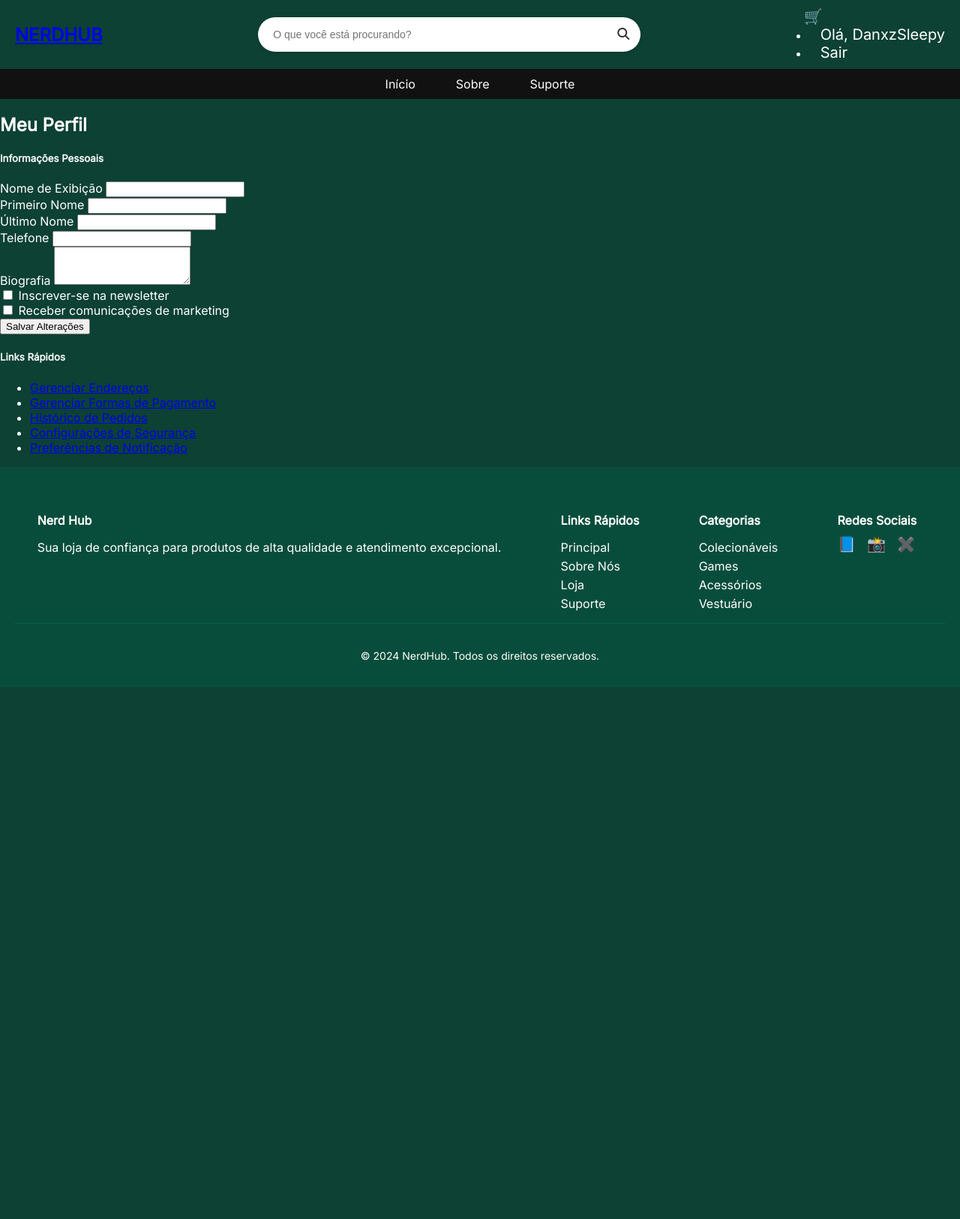
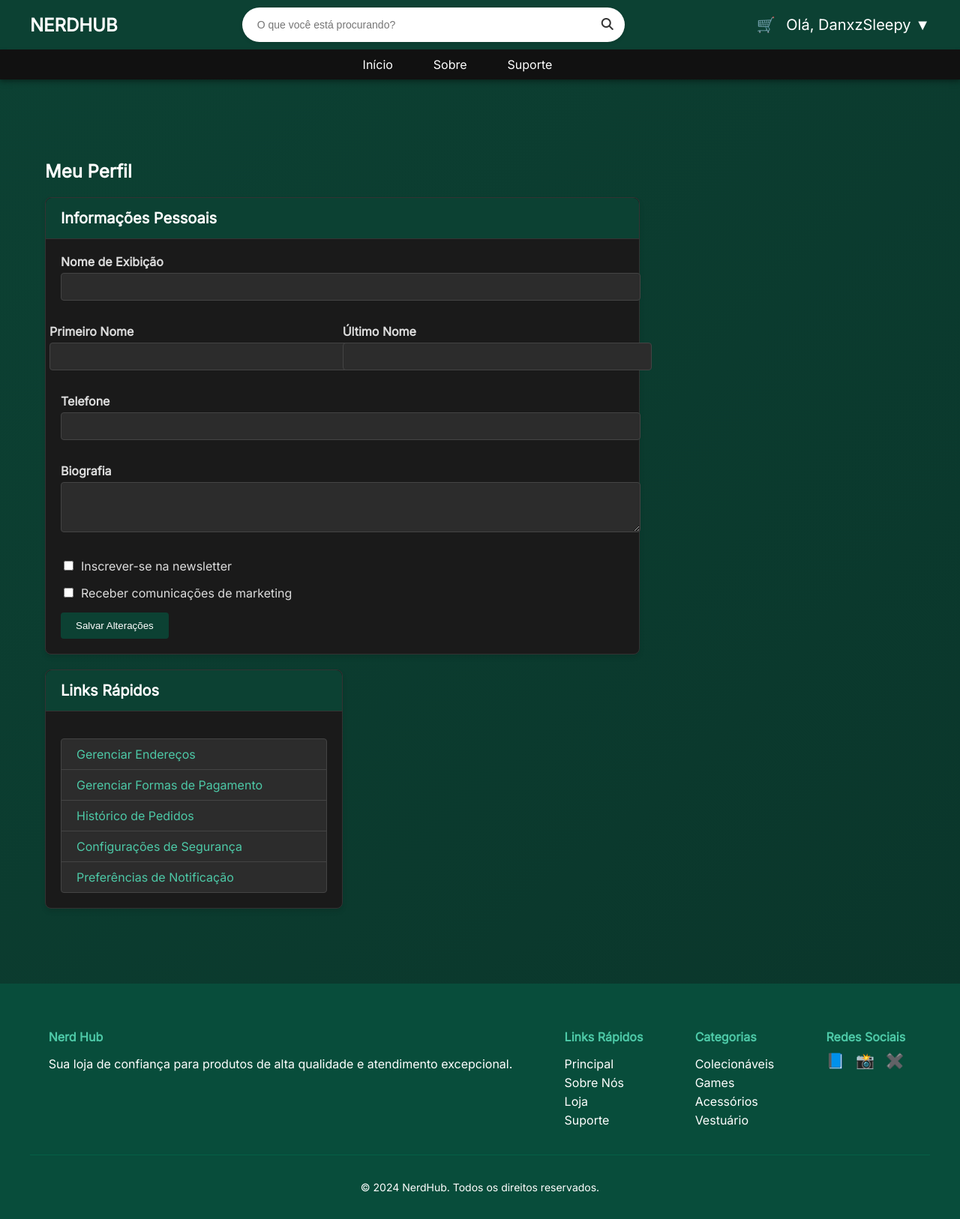
Before and after one commit to DanxzSleepy/UC12_Projeto_NerdHub.1, a Django app: page /usuario/perfil/ in a window 1280 px wide. Shown: the whole page at 75% size. Before the commit the page ends 881 px from the top, so only its background shows below. Run offline with Django 5.2, Linux system fonts and the light colour scheme; a user stored in the database is signed in; data comes from the database, SQL or seed files in the repository; both versions use the stored data as it was after the commit; data that the repository does not hold is empty.

Commit message:
Add profile CSS and enhance layout and navigation
Introduced a new style_perfil.css for user profile and address pages, applying it to relevant templates. Improved overall site styling in style.css, including navigation, footer, and responsive design. Enhanced base.html with better navigation, user menu dropdown, and cart icon. Updated .gitignore to exclude additional folders. Updated db.sqlite3.

```diff
--- a/nucleo/static/css/style.css
+++ b/nucleo/static/css/style.css
@@ -4,11 +4,14 @@ body {
     font-family: 'Inter', sans-serif;
     background-color: #0c4133;
     color: white;
+    background: linear-gradient(135deg, #0c4133 0%, #0a352a 100%);
+    min-height: 100vh;
 }
 
 /* TOPO */
 .top-header {
     background-color: #0c4133;
+    box-shadow: 0 2px 10px rgba(0, 0, 0, 0.3);
 }
 
 .top-bar {
@@ -16,16 +19,20 @@ body {
     align-items: center;
     justify-content: space-between;
     padding: 10px 20px;
+    max-width: 1200px;
+    margin: 0 auto;
 }
 
-.logo {
+.logo a {
     font-size: 24px;
     font-weight: bold;
     color: white;
+    text-decoration: none;
+    transition: color 0.3s;
 }
 
-.logo:hover {
-    color: white;
+.logo a:hover {
+    color: #4dc9a7;
 }
 
 .icons a {
@@ -66,12 +78,17 @@ body {
     cursor: pointer;
     font-size: 16px;
     color: #333;
+    transition: color 0.3s;
 }
 
+.search-button:hover {
+    color: #0c4133;
+}
 
 /* NAVEGAÇÃO */
 .main-nav {
     background-color: #111;
+    box-shadow: 0 2px 5px rgba(0, 0, 0, 0.2);
 }
 
 .main-nav ul {
@@ -80,6 +97,8 @@ body {
     justify-content: center;
     margin: 0;
     padding: 10px;
+    max-width: 1200px;
+    margin: 0 auto;
 }
 
 .main-nav li {
@@ -91,19 +110,29 @@ body {
     text-decoration: none;
     padding: 8px 12px;
     border-radius: 5px;
+    transition: all 0.3s ease;
 }
 
 .main-nav a.active,
 .main-nav a:hover {
     background-color: #0c4133;
+    transform: translateY(-2px);
 }
 
+/* CONTEÚDO PRINCIPAL */
+main {
+    max-width: 1200px;
+    margin: 0 auto;
+    padding: 20px;
+    min-height: calc(100vh - 200px);
+}
 
 /* FOOTER */
 footer {
     background-color: #084d3b;
     color: white;
     padding: 40px 20px 20px 20px;
+    margin-top: 40px;
 }
 
 .footer-top {
@@ -111,10 +140,13 @@ footer {
     justify-content: space-around;
     flex-wrap: wrap;
     gap: 20px;
+    max-width: 1200px;
+    margin: 0 auto;
 }
 
 .footer-top h4 {
     margin-bottom: 10px;
+    color: #4dc9a7;
 }
 
 .footer-top ul {
@@ -141,6 +183,8 @@ footer {
     padding-top: 20px;
     font-size: 14px;
     border-top: 1px solid #056045;
+    max-width: 1200px;
+    margin: 20px auto 0;
 }
 
 /* GALERIA */
--- /dev/null
+++ b/nucleo/static/css/style_perfil.css
@@ -0,0 +1,265 @@
+/* PERFIL - CSS */
+
+/* Container and Layout */
+.container {
+    max-width: 1200px;
+    margin: 0 auto;
+    padding: 20px;
+}
+
+.mt-5 {
+    margin-top: 3rem;
+}
+
+.row {
+    display: flex;
+    flex-wrap: wrap;
+    margin: 0 -15px;
+}
+
+.col-md-8, .col-md-4 {
+    padding: 0 15px;
+}
+
+.col-md-8 {
+    flex: 0 0 66.666667%;
+    max-width: 66.666667%;
+}
+
+.col-md-4 {
+    flex: 0 0 33.333333%;
+    max-width: 33.333333%;
+}
+
+/* Cards */
+.card {
+    background-color: #1a1a1a;
+    border: 1px solid #333;
+    border-radius: 8px;
+    margin-bottom: 20px;
+    box-shadow: 0 4px 6px rgba(0, 0, 0, 0.1);
+}
+
+.card-header {
+    background-color: #0c4133;
+    color: white;
+    padding: 15px 20px;
+    border-bottom: 1px solid #333;
+    border-radius: 8px 8px 0 0;
+}
+
+.card-header h5 {
+    margin: 0;
+    font-size: 1.25rem;
+}
+
+.card-body {
+    padding: 20px;
+}
+
+/* Forms */
+.form-label {
+    display: block;
+    margin-bottom: 5px;
+    font-weight: bold;
+    color: #ddd;
+}
+
+.form-control {
+    width: 100%;
+    padding: 10px;
+    border: 1px solid #444;
+    border-radius: 4px;
+    background-color: #2c2c2c;
+    color: white;
+    margin-bottom: 15px;
+}
+
+.form-control:focus {
+    outline: none;
+    border-color: #0c4133;
+    box-shadow: 0 0 0 2px rgba(12, 65, 51, 0.25);
+}
+
+.form-check {
+    display: flex;
+    align-items: center;
+    margin-bottom: 15px;
+}
+
+.form-check-input {
+    margin-right: 10px;
+}
+
+.form-check-label {
+    color: #ddd;
+}
+
+/* Buttons */
+.btn {
+    display: inline-block;
+    padding: 10px 20px;
+    border: none;
+    border-radius: 4px;
+    text-decoration: none;
+    text-align: center;
+    cursor: pointer;
+    transition: background-color 0.3s;
+}
+
+.btn-primary {
+    background-color: #0c4133;
+    color: white;
+}
+
+.btn-primary:hover {
+    background-color: #0e614b;
+}
+
+.btn-secondary {
+    background-color: #6c757d;
+    color: white;
+}
+
+.btn-secondary:hover {
+    background-color: #5a6268;
+}
+
+.btn-sm {
+    padding: 5px 10px;
+    font-size: 0.875rem;
+}
+
+.btn-danger {
+    background-color: #dc3545;
+    color: white;
+}
+
+.btn-danger:hover {
+    background-color: #c82333;
+}
+
+/* Alerts */
+.alert {
+    padding: 15px;
+    margin-bottom: 20px;
+    border: 1px solid transparent;
+    border-radius: 4px;
+}
+
+.alert-success {
+    color: #3c763d;
+    background-color: #dff0d8;
+    border-color: #d6e9c6;
+}
+
+.alert-error {
+    color: #a94442;
+    background-color: #f2dede;
+    border-color: #ebccd1;
+}
+
+.alert-info {
+    color: #31708f;
+    background-color: #d9edf7;
+    border-color: #bce8f1;
+}
+
+.btn-close {
+    float: right;
+    font-size: 1.5rem;
+    font-weight: bold;
+    line-height: 1;
+    color: #000;
+    text-shadow: 0 1px 0 #fff;
+    opacity: 0.5;
+    background: transparent;
+    border: 0;
+    cursor: pointer;
+}
+
+/* List Group */
+.list-group {
+    display: flex;
+    flex-direction: column;
+    padding-left: 0;
+    margin-bottom: 0;
+}
+
+.list-group-item {
+    position: relative;
+    display: block;
+    padding: 10px 20px;
+    margin-bottom: -1px;
+    background-color: #2c2c2c;
+    border: 1px solid #444;
+    color: white;
+    text-decoration: none;
+}
+
+.list-group-item:first-child {
+    border-top-left-radius: 4px;
+    border-top-right-radius: 4px;
+}
+
+.list-group-item:last-child {
+    margin-bottom: 0;
+    border-bottom-right-radius: 4px;
+    border-bottom-left-radius: 4px;
+}
+
+.list-group-item a {
+    color: #4dc9a7;
+    text-decoration: none;
+}
+
+.list-group-item a:hover {
+    color: #0c4133;
+    text-decoration: underline;
+}
+
+/* Address Cards */
+.card-title {
+    margin-top: 0;
+    margin-bottom: 15px;
+    color: #4dc9a7;
+}
+
+.card-text {
+    color: #ddd;
+    line-height: 1.5;
+}
+
+.mb-3 {
+    margin-bottom: 1rem;
+}
+
+/* Grid System */
+.row {
+    display: flex;
+    flex-wrap: wrap;
+    margin-right: -15px;
+    margin-left: -15px;
+}
+
+.col-md-6 {
+    flex: 0 0 50%;
+    max-width: 50%;
+}
+
+/* Responsive */
+@media (max-width: 768px) {
+    .col-md-8, .col-md-4 {
+        flex: 0 0 100%;
+        max-width: 100%;
+    }
+
+    .col-md-6 {
+        flex: 0 0 100%;
+        max-width: 100%;
+    }
+
+    .card {
+        margin-bottom: 15px;
+    }
+}
--- a/nucleo/templates/nucleo/base.html
+++ b/nucleo/templates/nucleo/base.html
@@ -9,17 +9,20 @@
     <link rel="stylesheet" href="https://fonts.googleapis.com/css2?family=Inter&display=swap">
     <link rel="stylesheet" href="https://cdnjs.cloudflare.com/ajax/libs/font-awesome/6.4.0/css/all.min.css">
     <style>
+        /* Enhanced styling for better user experience */
         .messages {
             position: fixed;
             top: 80px;
             right: 20px;
             z-index: 1000;
+            max-width: 300px;
         }
         .alert {
             padding: 15px;
             margin-bottom: 20px;
             border: 1px solid transparent;
             border-radius: 4px;
+            box-shadow: 0 2px 5px rgba(0,0,0,0.2);
         }
         .alert-success {
             color: #3c763d;
@@ -35,6 +38,83 @@
             color: #31708f;
             background-color: #d9edf7;
             border-color: #bce8f1;
+        }
+
+        /* Improved navigation styling */
+        .main-nav ul {
+            list-style: none;
+            display: flex;
+            justify-content: center;
+            margin: 0;
+            padding: 10px;
+        }
+
+        .main-nav li {
+            margin: 0 15px;
+            position: relative;
+        }
+
+        .main-nav a {
+            color: white;
+            text-decoration: none;
+            padding: 8px 12px;
+            border-radius: 5px;
+            transition: all 0.3s ease;
+        }
+
+        .main-nav a.active,
+        .main-nav a:hover {
+            background-color: #0c4133;
+            transform: translateY(-2px);
+        }
+
+        /* User menu dropdown */
+        .user-menu {
+            position: relative;
+            display: inline-block;
+        }
+
+        .user-menu-content {
+            display: none;
+            position: absolute;
+            background-color: #111;
+            min-width: 160px;
+            box-shadow: 0px 8px 16px 0px rgba(0,0,0,0.2);
+            z-index: 1;
+            right: 0;
+            border-radius: 5px;
+        }
+
+        .user-menu-content a {
+            color: white;
+            padding: 12px 16px;
+            text-decoration: none;
+            display: block;
+        }
+
+        .user-menu-content a:hover {
+            background-color: #0c4133;
+        }
+
+        .user-menu:hover .user-menu-content {
+            display: block;
+        }
+
+        /* Shopping cart icon */
+        .cart-icon {
+            position: relative;
+            display: inline-block;
+        }
+
+        .cart-count {
+            position: absolute;
+            top: -8px;
+            right: -8px;
+            background-color: #0c4133;
+            color: white;
+            border-radius: 50%;
+            padding: 2px 6px;
+            font-size: 12px;
         }
     </style>
 </head>
@@ -54,20 +134,22 @@
                 </button>
             </div>
             <div class="icons">
-                <a href="{% url 'nucleo:ver_carrinho' %}">🛒</a>
+                <a href="{% url 'nucleo:ver_carrinho' %}" class="cart-icon">
+                    🛒
+                    <!-- <span class="cart-count">0</span> -->
+                </a>
                 {% if user.is_authenticated %}
-                <li>
-                    <a href="{% url 'usuario:perfil' %}">Olá, {{ user.username }}</a>
-                </li>
-                <li>
-                    <a href="{% url 'usuario:logout' %}">Sair</a>
-                </li>
+                <div class="user-menu">
+                    <a href="{% url 'usuario:perfil' %}">Olá, {{ user.username }} ▼</a>
+                    <div class="user-menu-content">
+                        <a href="{% url 'usuario:perfil' %}">Meu Perfil</a>
+                        <a href="{% url 'usuario:enderecos' %}">Meus Endereços</a>
+                        <a href="{% url 'usuario:logout' %}">Sair</a>
+                    </div>
+                </div>
                 {% else %}
-                <li>
-                    <a href="{% url 'usuario:conta' %}">Entrar</a>
-                </li>
+                <a href="{% url 'usuario:conta' %}">Entrar</a>
                 {% endif %}
-
             </div>
         </div>
 
@@ -86,7 +168,6 @@
                     <a href="{% url 'nucleo:suporte' %}"
                         class="nav-link {% if page_name == 'suporte' %}active{% endif %}">Suporte</a>
                 </li>
-
             </ul>
         </nav>
 
@@ -196,5 +277,3 @@
 </script>
 
 </html>
-
-<!-- test-->
--- a/nucleo/templates/usuarios/endereco_editar.html
+++ b/nucleo/templates/usuarios/endereco_editar.html
@@ -4,6 +4,7 @@
 
 {% block content %}
 {% load static %}
+<link rel="stylesheet" href="{% static 'css/style_perfil.css' %}">
 
 <div class="container mt-5">
     <h2>Editar Endereço</h2>
--- a/nucleo/templates/usuarios/enderecos.html
+++ b/nucleo/templates/usuarios/enderecos.html
@@ -4,6 +4,7 @@
 
 {% block content %}
 {% load static %}
+<link rel="stylesheet" href="{% static 'css/style_perfil.css' %}">
 
 <div class="container mt-5">
     <h2>Meus Endereços</h2>
--- a/nucleo/templates/usuarios/perfil.html
+++ b/nucleo/templates/usuarios/perfil.html
@@ -4,6 +4,7 @@
 
 {% block content %}
 {% load static %}
+<link rel="stylesheet" href="{% static 'css/style_perfil.css' %}">
 
 <div class="container mt-5">
     <h2>Meu Perfil</h2>
```
Also changed, not shown: other parts of nucleo/static/css/style.css (+76 -0 lines), db.sqlite3, 1 other file.
